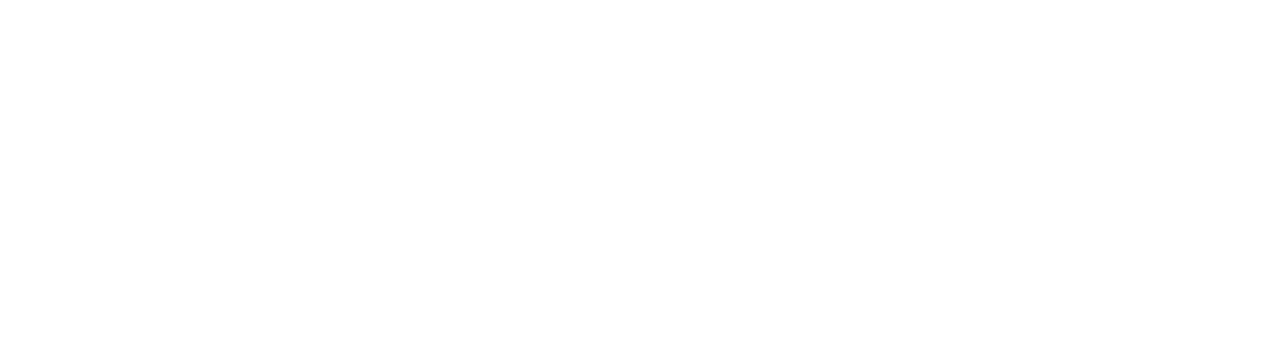
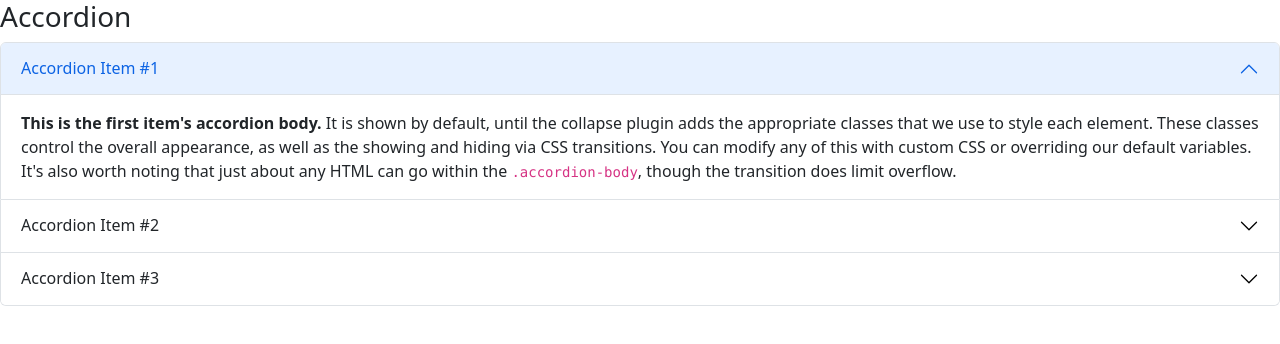
Before and after one commit to Dazzler123/CSS-Lectures, a website: page CSS-Frameworks/Bootstrap_Conponents.html in a window 1280 px wide. Drawn offline with Linux system fonts and the light colour scheme.

Commit message:
Accordion added

```diff
--- a/CSS-Frameworks/Bootstrap_Conponents.html
+++ b/CSS-Frameworks/Bootstrap_Conponents.html
@@ -3,8 +3,78 @@
 <head>
     <meta charset="UTF-8">
     <title>Bootstrap Components</title>
+    <meta name="viewport" content="width=device-width, initial-scale=1">
+    <link rel="stylesheet" href="assets/css/bootstrap.min.css">
 </head>
 <body>
 
+<!--accordion-->
+<h3>Accordion</h3>
+<section>
+    <div class="accordion" id="accordionExample">
+        <div class="accordion-item">
+            <h2 class="accordion-header" id="headingOne">
+                <button class="accordion-button" type="button" data-bs-toggle="collapse" data-bs-target="#collapseOne"
+                        aria-expanded="true" aria-controls="collapseOne">
+                    Accordion Item #1
+                </button>
+            </h2>
+            <div id="collapseOne" class="accordion-collapse collapse show" aria-labelledby="headingOne"
+                 data-bs-parent="#accordionExample">
+                <div class="accordion-body">
+                    <strong>This is the first item's accordion body.</strong> It is shown by default, until the collapse
+                    plugin adds the appropriate classes that we use to style each element. These classes control the
+                    overall appearance, as well as the showing and hiding via CSS transitions. You can modify any of
+                    this with custom CSS or overriding our default variables. It's also worth noting that just about any
+                    HTML can go within the <code>.accordion-body</code>, though the transition does limit overflow.
+                </div>
+            </div>
+        </div>
+        <div class="accordion-item">
+            <h2 class="accordion-header" id="headingTwo">
+                <button class="accordion-button collapsed" type="button" data-bs-toggle="collapse"
+                        data-bs-target="#collapseTwo" aria-expanded="false" aria-controls="collapseTwo">
+                    Accordion Item #2
+                </button>
+            </h2>
+            <div id="collapseTwo" class="accordion-collapse collapse" aria-labelledby="headingTwo"
+                 data-bs-parent="#accordionExample">
+                <div class="accordion-body">
+                    <strong>This is the second item's accordion body.</strong> It is hidden by default, until the
+                    collapse plugin adds the appropriate classes that we use to style each element. These classes
+                    control the overall appearance, as well as the showing and hiding via CSS transitions. You can
+                    modify any of this with custom CSS or overriding our default variables. It's also worth noting that
+                    just about any HTML can go within the <code>.accordion-body</code>, though the transition does limit
+                    overflow.
+                </div>
+            </div>
+        </div>
+        <div class="accordion-item">
+            <h2 class="accordion-header" id="headingThree">
+                <button class="accordion-button collapsed" type="button" data-bs-toggle="collapse"
+                        data-bs-target="#collapseThree" aria-expanded="false" aria-controls="collapseThree">
+                    Accordion Item #3
+                </button>
+            </h2>
+            <div id="collapseThree" class="accordion-collapse collapse" aria-labelledby="headingThree"
+                 data-bs-parent="#accordionExample">
+                <div class="accordion-body">
+                    <strong>This is the third item's accordion body.</strong> It is hidden by default, until the
+                    collapse plugin adds the appropriate classes that we use to style each element. These classes
+                    control the overall appearance, as well as the showing and hiding via CSS transitions. You can
+                    modify any of this with custom CSS or overriding our default variables. It's also worth noting that
+                    just about any HTML can go within the <code>.accordion-body</code>, though the transition does limit
+                    overflow.
+                </div>
+            </div>
+        </div>
+    </div>
+</section>
+<br>
+<br>
+
+
+<!--Import js for bootstrap-->
+<script src="assets/js/bootstrap.min.js"></script>
 </body>
 </html>
```
